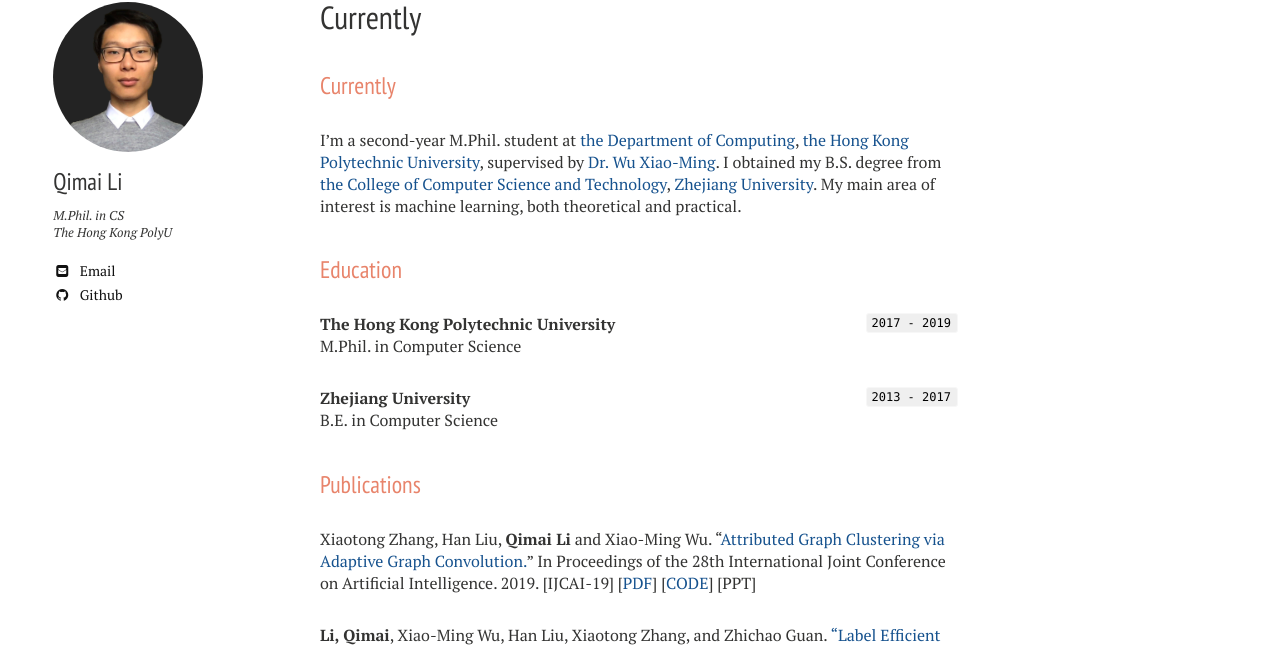
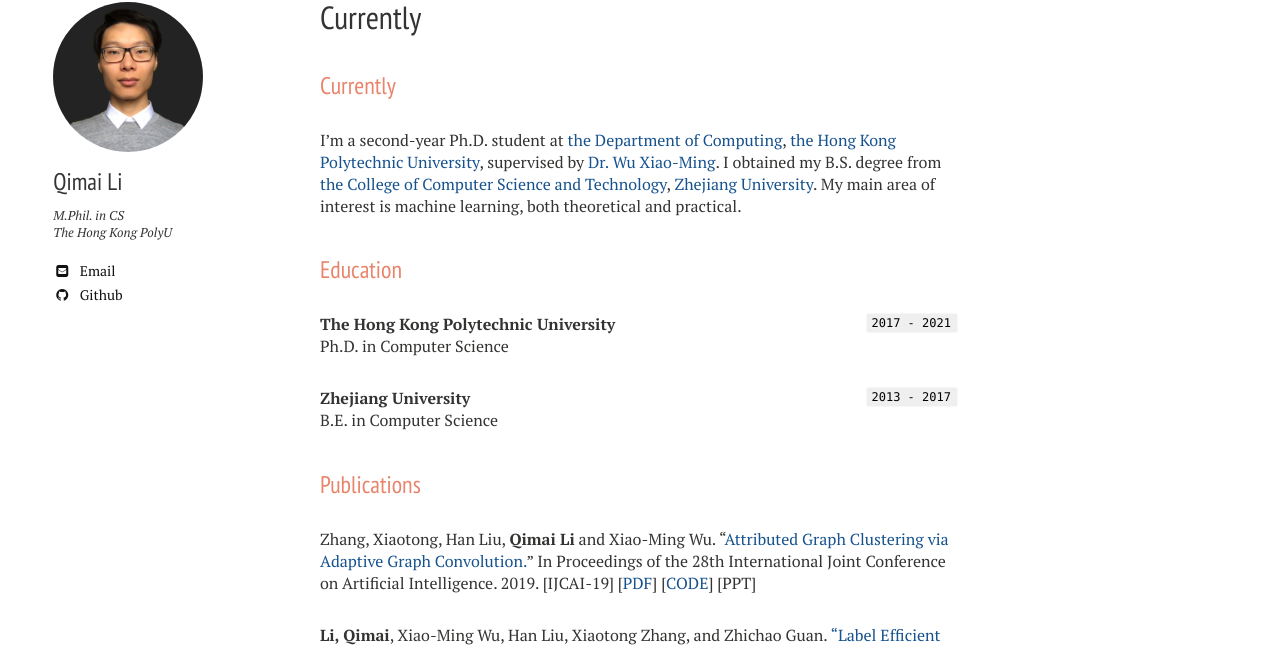
Before and after one commit to liqimai/liqimai.github.io, a Jekyll site: the page built from resume.md, in a window 1280 px wide. Shown: the part 154-801 px from the top of the page. Built offline with Jekyll 4.4.1, drawn with Linux system fonts in a browser that asks for light colours; nearby versions of some CDN libraries; our own code applies the rules of GitHub Pages for plain Markdown files.

Commit message:
Update Current status

```diff
--- a/publication_list.md
+++ b/publication_list.md
@@ -1,5 +1,5 @@
 ## Publications
-Xiaotong Zhang, Han Liu, **Qimai Li** and Xiao-Ming Wu. "[Attributed Graph Clustering via Adaptive Graph Convolution.](https://arxiv.org/abs/1906.01210)" In Proceedings of the 28th International Joint Conference on Artificial Intelligence. 2019. [IJCAI-19]
+Zhang, Xiaotong, Han Liu, **Qimai Li** and Xiao-Ming Wu. "[Attributed Graph Clustering via Adaptive Graph Convolution.](https://arxiv.org/abs/1906.01210)" In Proceedings of the 28th International Joint Conference on Artificial Intelligence. 2019. [IJCAI-19]
 \[[PDF](https://arxiv.org/pdf/1906.01210.pdf)\]
 \[[CODE](https://github.com/karenlatong/AGC-master)\]
 \[PPT\]
--- a/resume.md
+++ b/resume.md
@@ -2,16 +2,16 @@
 layout: resume
 ---
 ## Currently
-I'm a second-year M.Phil. student at [the Department of Computing](https://www.comp.polyu.edu.hk), [the Hong Kong Polytechnic University](https://www.polyu.edu.hk), supervised by [Dr. Wu Xiao-Ming](http://www4.comp.polyu.edu.hk/~csxmwu/).
+I'm a second-year Ph.D. student at [the Department of Computing](https://www.comp.polyu.edu.hk), [the Hong Kong Polytechnic University](https://www.polyu.edu.hk), supervised by [Dr. Wu Xiao-Ming](http://www4.comp.polyu.edu.hk/~csxmwu/).
  I obtained my B.S. degree from [the College of Computer Science and Technology](http://www.cs.zju.edu.cn/english/), [Zhejiang University](http://www.zju.edu.cn/english/).
 My main area of interest is machine learning, both theoretical and practical.
 
 
 ## Education
 
-`2017 - 2019`
+`2017 - 2021`
 __The Hong Kong Polytechnic University__
-M.Phil. in Computer Science
+Ph.D. in Computer Science
 
 `2013 - 2017`
 __Zhejiang University__
```
Also changed, not shown: index.md (+2 -2 lines).
